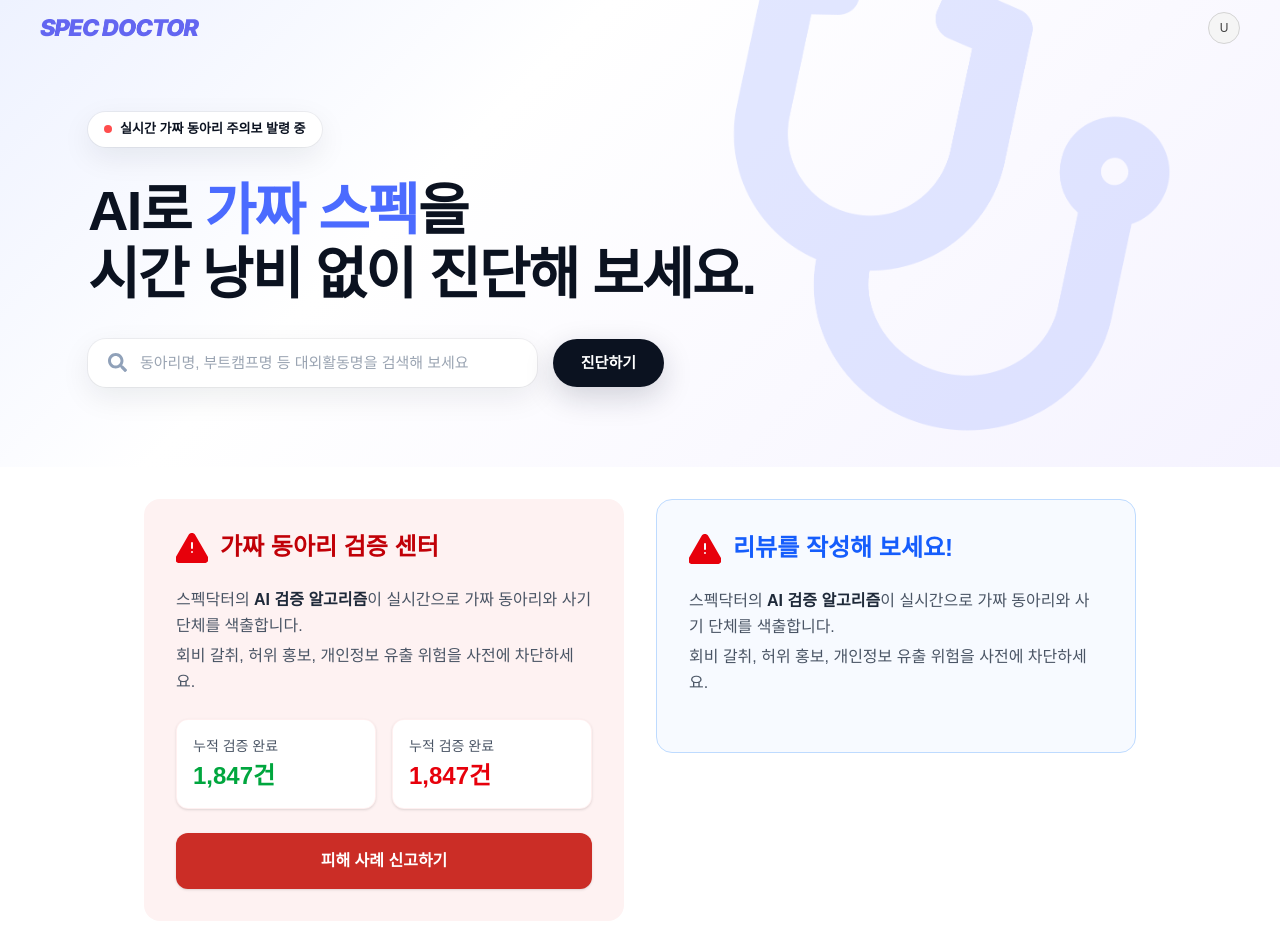
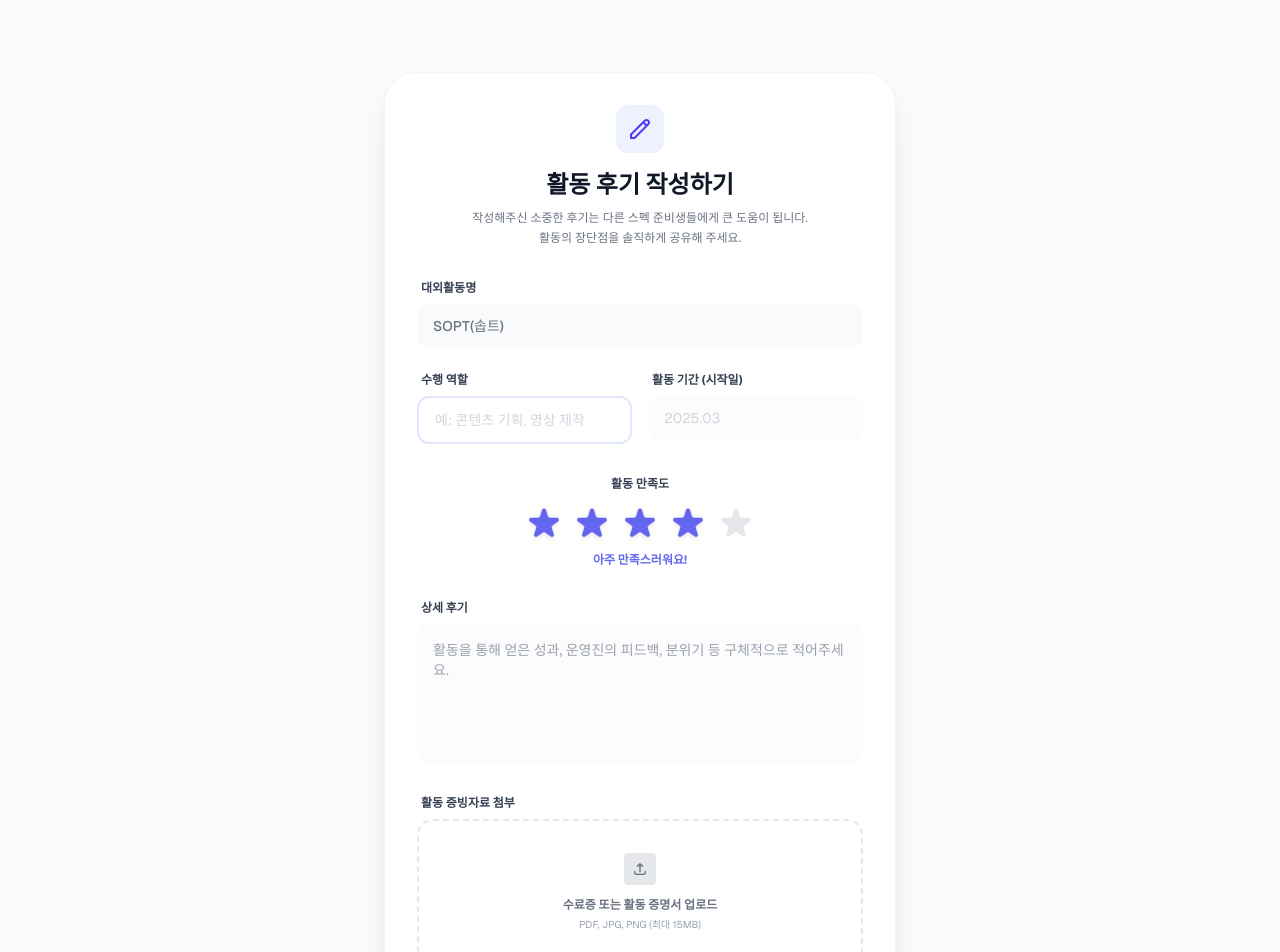
Before and after one commit to GDGoC-ONE-WAVE-Team-1/SpecDoctor-FE, a Next.js app: page / in a window 1280 px wide. Shown: the top 952 px of the page. Built offline with nearby package versions, Linux system fonts and the light colour scheme.

Commit message:
feat : review

```diff
--- /dev/null
+++ b/app/components/ReviewForm.tsx
@@ -0,0 +1,117 @@
+"use client";
+
+import { useState } from "react";
+
+export default function ReviewForm() {
+    const [rating, setRating] = useState(4);
+
+    return (
+        <div className="w-full max-w-lg bg-white rounded-[32px] p-8 shadow-xl mx-auto my-10 border border-gray-100 font-sans">
+            {/* Header */}
+            <div className="text-center mb-8">
+                <div className="w-12 h-12 bg-indigo-50 rounded-xl flex items-center justify-center mx-auto mb-4 text-indigo-600">
+                    <svg className="w-6 h-6" fill="none" stroke="currentColor" viewBox="0 0 24 24">
+                        <path strokeLinecap="round" strokeLinejoin="round" strokeWidth="2" d="M15.232 5.232l3.536 3.536m-2.036-5.036a2.5 2.5 0 113.536 3.536L6.5 21.036H3v-3.572L16.732 3.732z" />
+                    </svg>
+                </div>
+                <h2 className="text-2xl font-bold text-gray-900 mb-2">활동 후기 작성하기</h2>
+                <p className="text-xs text-gray-500 leading-relaxed">
+                    작성해주신 소중한 후기는 다른 스펙 준비생들에게 큰 도움이 됩니다.<br />
+                    활동의 장단점을 솔직하게 공유해 주세요.
+                </p>
+            </div>
+
+            <form className="space-y-6">
+
+                {/* Activity Name */}
+                <div>
+                    <label className="block text-xs font-bold text-gray-700 mb-2 pl-1">대외활동명</label>
+                    <input
+                        type="text"
+                        value="SOPT(솝트)"
+                        disabled
+                        className="w-full bg-gray-50 text-gray-500 px-4 py-3 rounded-xl text-sm font-medium border-none focus:ring-0"
+                    />
+                </div>
+
+                {/* Role & Date */}
+                <div className="flex gap-4">
+                    <div className="flex-1">
+                        <label className="block text-xs font-bold text-gray-700 mb-2 pl-1">수행 역할</label>
+                        <input
+                            type="text"
+                            placeholder="예: 콘텐츠 기획, 영상 제작"
+                            className="w-full bg-white px-4 py-3 rounded-xl text-sm border-2 border-indigo-100 focus:border-indigo-500 focus:outline-none transition-colors placeholder-gray-300 text-gray-800"
+                        />
+                    </div>
+                    <div className="flex-1">
+                        <label className="block text-xs font-bold text-gray-700 mb-2 pl-1">활동 기간 (시작일)</label>
+                        <input
+                            type="text"
+                            placeholder="2025.03"
+                            className="w-full bg-gray-50/50 px-4 py-3 rounded-xl text-sm border-none focus:ring-1 focus:ring-indigo-200 placeholder-gray-300 text-gray-800"
+                        />
+                    </div>
+                </div>
+
+                {/* Rating */}
+                <div className="text-center py-2">
+                    <label className="block text-xs font-bold text-gray-700 mb-3">활동 만족도</label>
+                    <div className="flex justify-center gap-2 mb-2">
+                        {[1, 2, 3, 4, 5].map((star) => (
+                            <button
+                                key={star}
+                                type="button"
+                                onClick={() => setRating(star)}
+                                className="focus:outline-none transition-transform hover:scale-110"
+                            >
+                                <svg
+                                    className={`w-10 h-10 ${star <= rating ? 'text-[#6366f1] drop-shadow-sm' : 'text-gray-200'}`}
+                                    fill="currentColor"
+                                    viewBox="0 0 20 20"
+                                >
+                                    <path d="M9.049 2.927c.3-.921 1.603-.921 1.902 0l1.07 3.292a1 1 0 00.95.69h3.462c.969 0 1.371 1.24.588 1.81l-2.8 2.034a1 1 0 00-.364 1.118l1.07 3.292c.3.921-.755 1.688-1.54 1.118l-2.8-2.034a1 1 0 00-1.175 0l-2.8 2.034c-.784.57-1.838-.197-1.539-1.118l1.07-3.292a1 1 0 00-.364-1.118L2.98 8.72c-.783-.57-.38-1.81.588-1.81h3.461a1 1 0 00.951-.69l1.07-3.292z" />
+                                </svg>
+                            </button>
+                        ))}
+                    </div>
+                    <p className="text-[10px] sm:text-xs font-bold text-[#6366f1]">아주 만족스러워요!</p>
+                </div>
+
+                {/* Content */}
+                <div>
+                    <label className="block text-xs font-bold text-gray-700 mb-2 pl-1">상세 후기</label>
+                    <textarea
+                        className="w-full bg-gray-50/50 p-4 rounded-xl text-sm border-none focus:ring-1 focus:ring-indigo-200 min-h-[140px] resize-none placeholder-gray-400"
+                        placeholder="활동을 통해 얻은 성과, 운영진의 피드백, 분위기 등 구체적으로 적어주세요."
+                    ></textarea>
+                </div>
+
+                {/* File Upload */}
+                <div>
+                    <label className="block text-xs font-bold text-gray-700 mb-2 pl-1">활동 증빙자료 첨부</label>
+                    <div className="border-2 border-dashed border-gray-200 rounded-2xl p-8 flex flex-col items-center justify-center text-center hover:bg-gray-50 transition-colors cursor-pointer group">
+                        <div className="w-8 h-8 bg-gray-200 rounded text-gray-500 flex items-center justify-center mb-3 group-hover:bg-gray-300 transition-colors">
+                            <svg className="w-4 h-4" fill="none" stroke="currentColor" viewBox="0 0 24 24">
+                                <path strokeLinecap="round" strokeLinejoin="round" strokeWidth="2" d="M4 16v1a3 3 0 003 3h10a3 3 0 003-3v-1m-4-8l-4-4m0 0L8 8m4-4v12" />
+                            </svg>
+                        </div>
+                        <p className="text-xs font-bold text-gray-500 mb-1">수료증 또는 활동 증명서 업로드</p>
+                        <p className="text-[10px] text-gray-400">PDF, JPG, PNG (최대 15MB)</p>
+                    </div>
+                </div>
+
+                {/* Actions */}
+                <div className="flex gap-3 pt-4">
+                    <button type="button" className="flex-1 bg-gray-100 text-gray-500 font-bold py-3.5 rounded-xl hover:bg-gray-200 transition-colors text-sm">
+                        취소
+                    </button>
+                    <button type="submit" className="flex-[2] bg-[#6366f1] text-white font-bold py-3.5 rounded-xl hover:bg-[#4f46e5] transition-colors shadow-lg shadow-indigo-200 text-sm">
+                        후기 등록하기
+                    </button>
+                </div>
+
+            </form>
+        </div>
+    );
+}
--- a/app/page.tsx
+++ b/app/page.tsx
@@ -1,32 +1,9 @@
-import VerificationCenterCard from "./components/VerificationCenterCard";
-import ReviewPromoCard from "./components/ReviewPromoCard";
-import HeroSection from "./components/HeroSection";
+import ReviewForm from "./components/ReviewForm";
 
 export default function Home() {
   return (
-    <div className="min-h-screen bg-white flex flex-col">
-      {/* 상단 헤더 */}
-      <div className="w-full">
-      <header className="w-full">
-        <HeroSection />
-      </header>
-      </div>
-
-      {/* 메인 콘텐츠 */}
-      <main className="flex flex-1 flex-col items-center justify-center p-8">
-        {/* Forced horizontal layout with flex-row */}
-        <div className="flex flex-row gap-8 max-w-6xl w-full justify-center items-start">
-          {/* Verification Center Card */}
-          <div className="flex flex-col items-center gap-4 w-full md:w-auto">
-            <VerificationCenterCard />
-          </div>
-
-          {/* Review Promo Card */}
-          <div className="flex flex-col items-center gap-4 w-full md:w-auto">
-            <ReviewPromoCard />
-          </div>
-        </div>
-      </main>
+    <div className="min-h-screen bg-gray-50 flex flex-col items-center justify-center p-8 font-sans">
+      <ReviewForm />
     </div>
   );
 }
```
